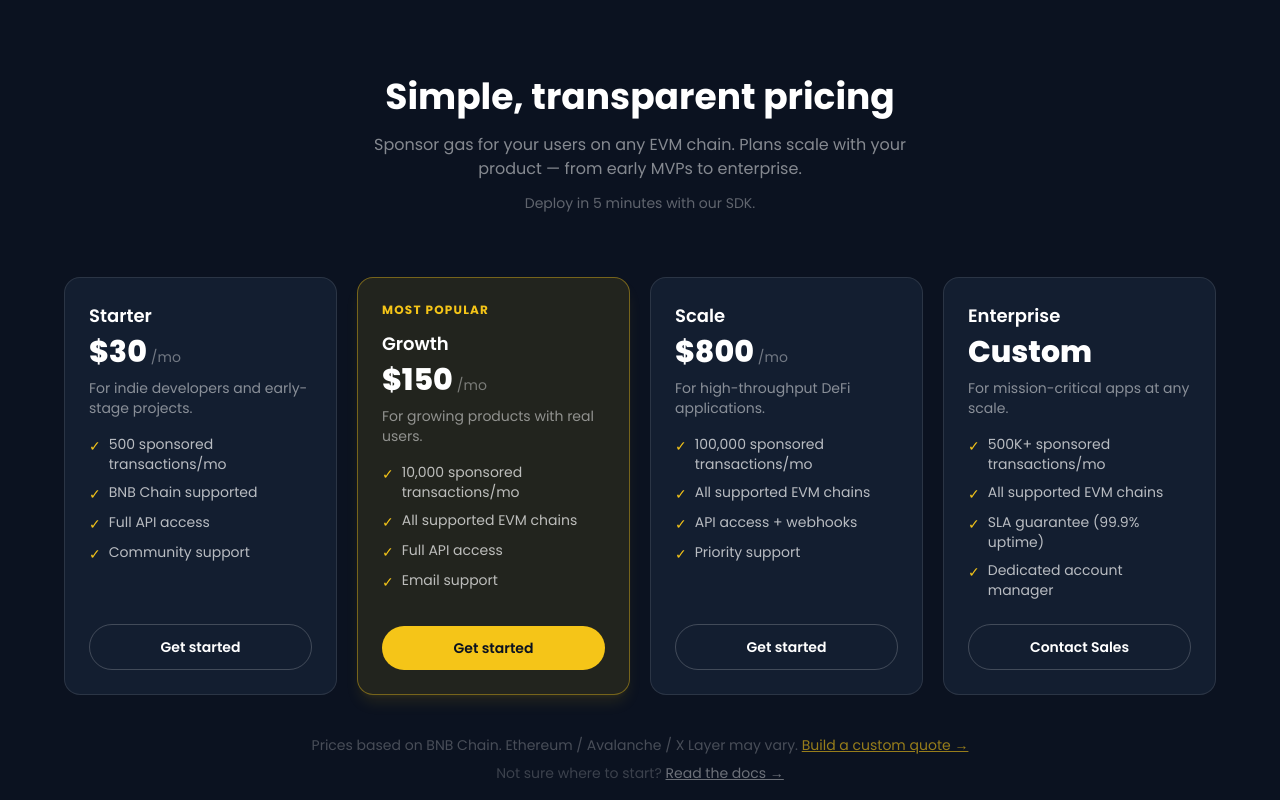
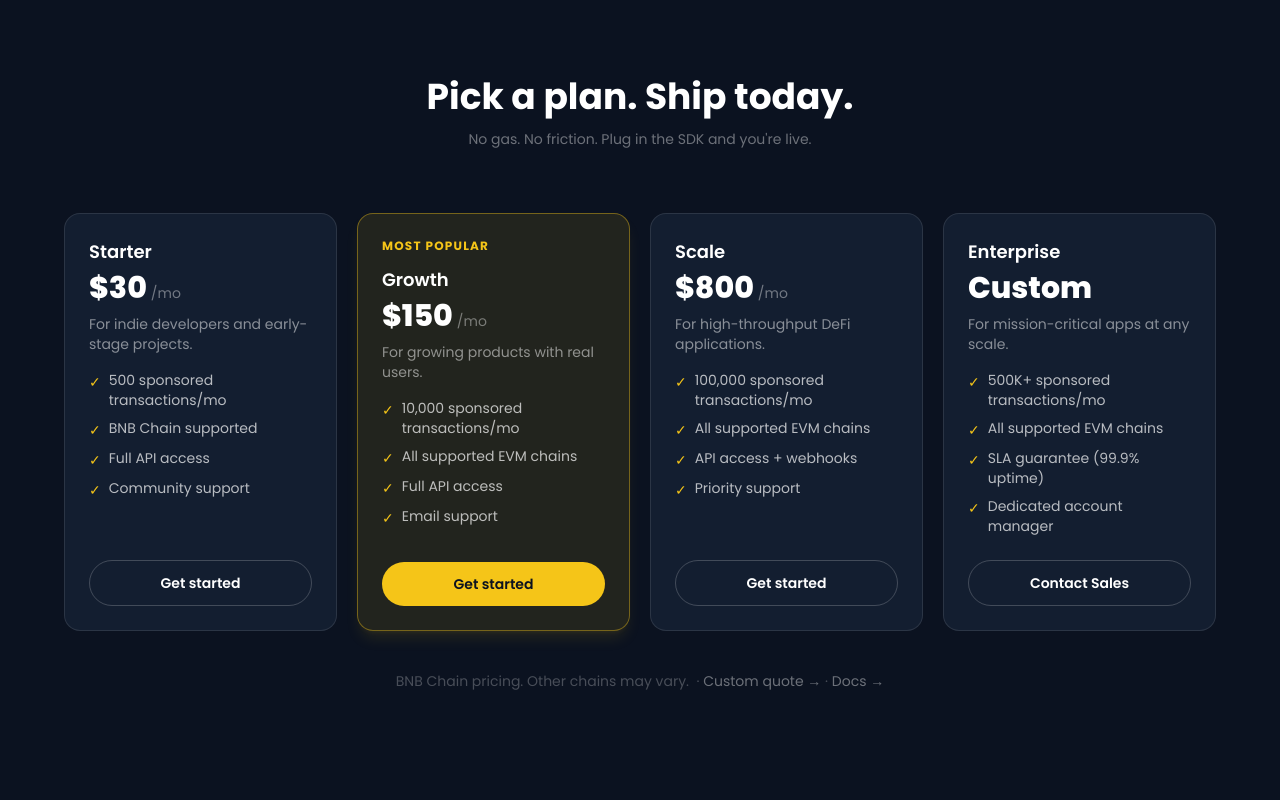
Before and after one commit to bitgett/Q402-Institutional, a Next.js app: page / in a window 1280 px wide. Shown: the part 2740-3540 px from the top of the page. Built offline with nearby package versions, Linux system fonts and the light colour scheme.

Commit message:
style: sharpen Pricing section copy

```diff
--- a/app/components/Pricing.tsx
+++ b/app/components/Pricing.tsx
@@ -74,11 +74,8 @@ export default function Pricing() {
     <section id="pricing" className="py-24 px-6">
       <div className="max-w-6xl mx-auto">
         <div className="text-center mb-16">
-          <h2 className="text-3xl md:text-4xl font-bold mb-4">Simple, transparent pricing</h2>
-          <p className="text-white/50 max-w-xl mx-auto">
-            Sponsor gas for your users on any EVM chain. Plans scale with your product — from early MVPs to enterprise.
-          </p>
-          <p className="text-white/35 text-sm mt-3">Deploy in 5 minutes with our SDK.</p>
+          <h2 className="text-3xl md:text-4xl font-bold mb-3">Pick a plan. Ship today.</h2>
+          <p className="text-white/40 text-sm">No gas. No friction. Plug in the SDK and you&apos;re live.</p>
         </div>
 
         <div className="grid md:grid-cols-2 lg:grid-cols-4 gap-5">
@@ -138,12 +135,12 @@ export default function Pricing() {
         </div>
 
         {/* Cost context */}
-        <div className="mt-10 text-center space-y-2">
+        <div className="mt-10 text-center">
           <p className="text-white/25 text-sm">
-            Prices based on BNB Chain. Ethereum / Avalanche / X Layer may vary. <a href="/payment" className="text-yellow/60 hover:text-yellow underline transition-colors">Build a custom quote →</a>
-          </p>
-          <p className="text-white/20 text-sm">
-            Not sure where to start? <a href="/docs" className="text-white/40 hover:text-white underline transition-colors">Read the docs →</a>
+            BNB Chain pricing. Other chains may vary. &nbsp;·&nbsp;
+            <a href="/payment" className="text-white/40 hover:text-white transition-colors">Custom quote →</a>
+            &nbsp;·&nbsp;
+            <a href="/docs" className="text-white/40 hover:text-white transition-colors">Docs →</a>
           </p>
         </div>
       </div>
```
